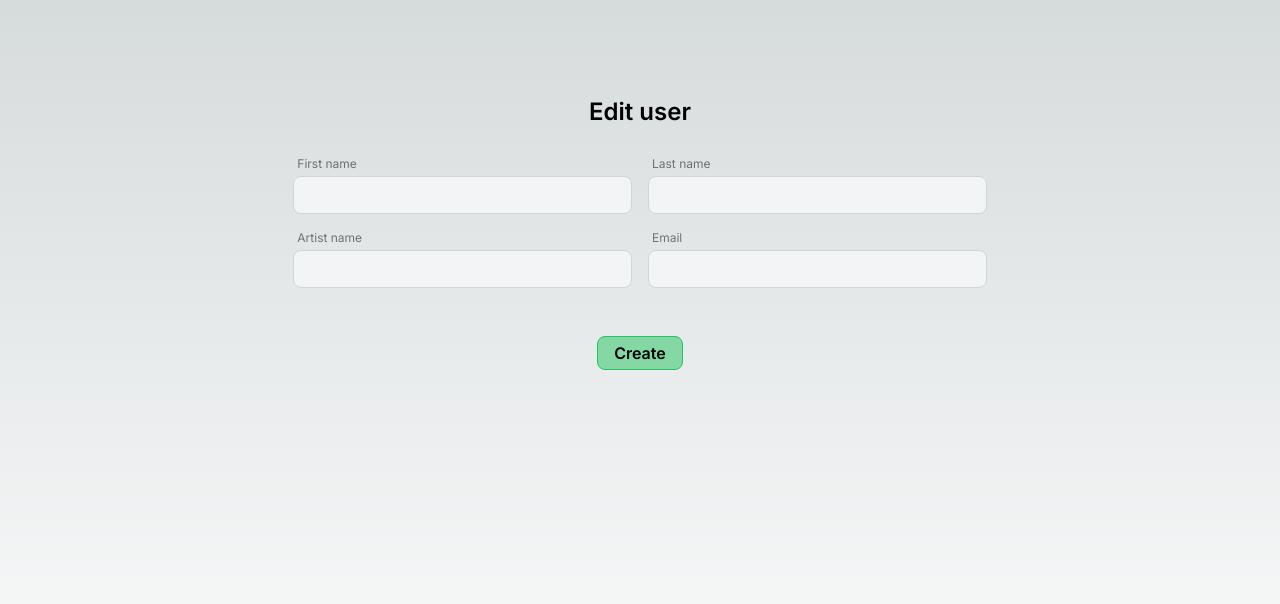
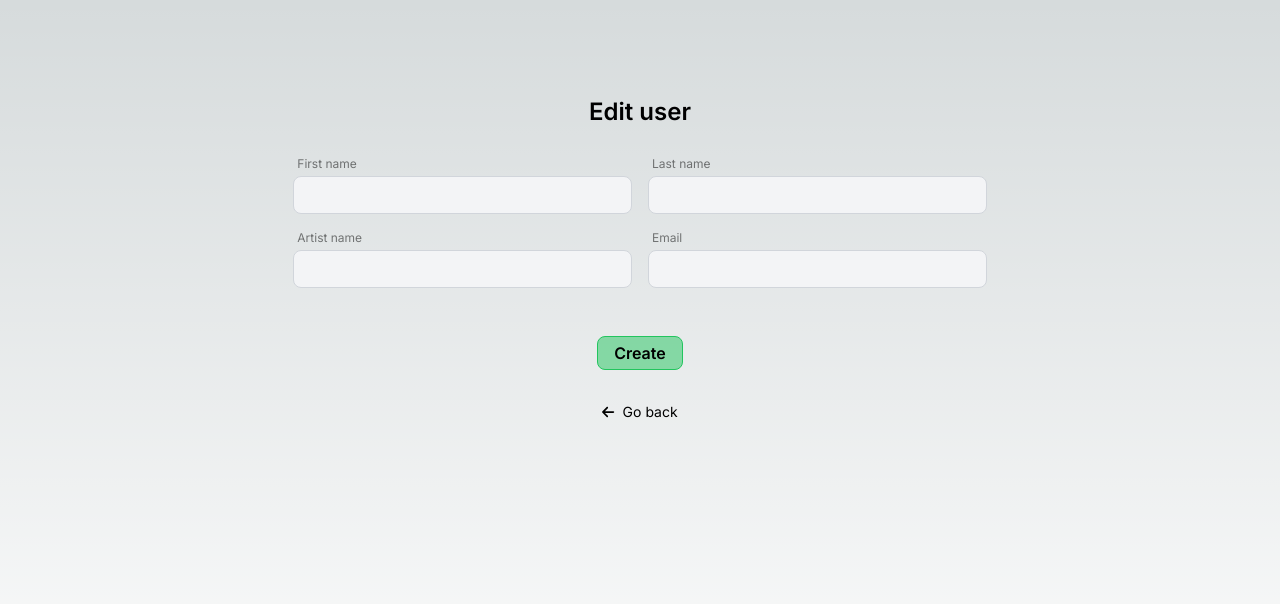
Before and after one commit to mort98h4/koda, a Next.js app in the folder ui/: page /user/edit/1 in a window 1280 px wide. Shown: the top 604 px of the page. Built offline with nearby package versions, Linux system fonts and the light colour scheme; no server answers.

Commit message:
added Link to go back

```diff
--- a/ui/src/app/user/edit/[slug]/page.js
+++ b/ui/src/app/user/edit/[slug]/page.js
@@ -2,6 +2,11 @@
 import React, { useState, useEffect } from 'react';
 import { Form } from "@/app/components/Form";
 import { PutUser } from '@/app/actions';
+import Link from 'next/link';
+import { FontAwesomeIcon } from "@fortawesome/react-fontawesome";
+import {
+  faArrowLeft
+} from "@fortawesome/free-solid-svg-icons";
 
 export default function UserEdit({params}) {
     const [user, setUser] = useState(null);
@@ -29,6 +34,11 @@ export default function UserEdit({params}) {
                 <h1 className='mb-3 text-2xl font-semibold'>Edit user</h1>
             </header>
             <Form action={PutUser} user={user}></Form>
+
+            <Link href="/" className='text-sm hover:underline'>
+                <FontAwesomeIcon className='mr-2' icon={faArrowLeft} />
+                Go back
+            </Link>
         </main>
     )
 }
```
